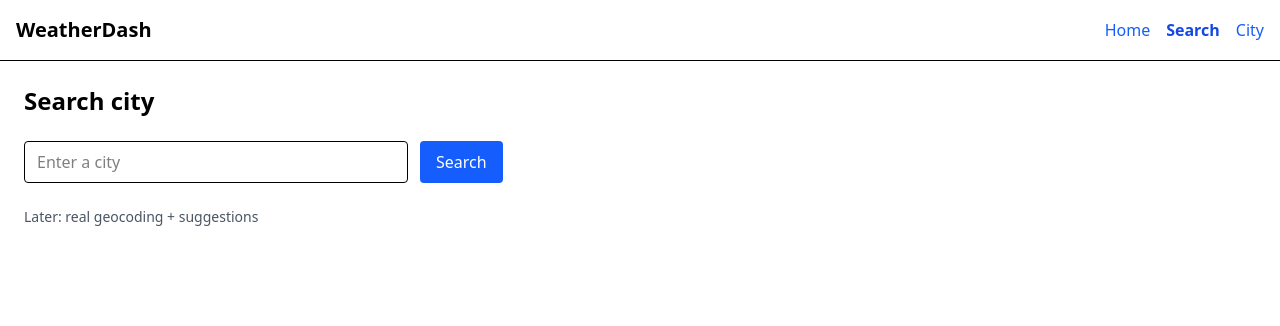
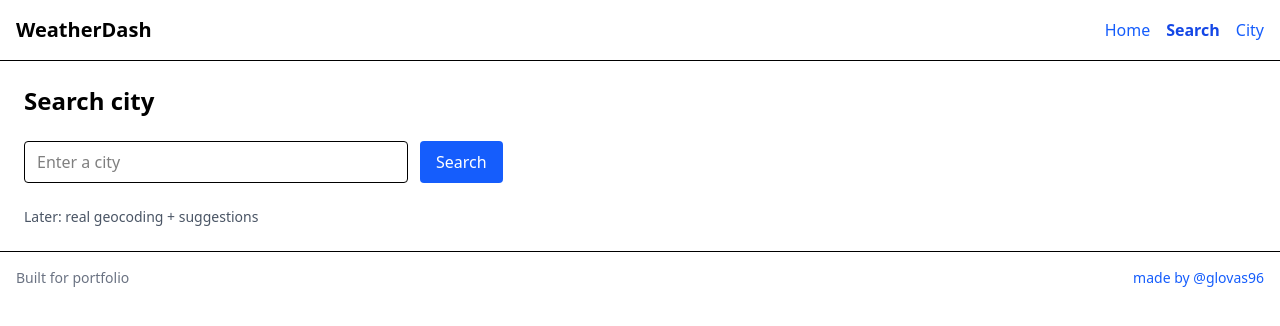
Before and after one commit to glovas96/weather-dashboard, a React (Vite) app: page /search in a window 1280 px wide. Shown: the top 326 px of the page. Built offline with nearby package versions, Linux system fonts and the light colour scheme.

Commit message:
feat: add Footer component

```diff
--- /dev/null
+++ b/src/components/Footer.jsx
@@ -0,0 +1,19 @@
+function Footer() {
+    return (
+        <footer className="border-t bg-white">
+            <div className="container mx-auto p-4 text-sm text-gray-500 flex justify-between">
+                <span>Built for portfolio</span>
+                <a
+                    href="https://github.com/glovas96"
+                    target="_blank"
+                    rel="noopener noreferrer"
+                    className="hover:underline text-blue-600"
+                >
+                    made by @glovas96
+                </a>
+            </div>
+        </footer>
+    );
+}
+
+export default Footer;
--- a/src/layouts/AppLayout.jsx
+++ b/src/layouts/AppLayout.jsx
@@ -1,4 +1,5 @@
 import Navbar from "../components/Navbar";
+import Footer from "../components/Footer";
 
 function AppLayout({ children }) {
     return (
@@ -7,6 +8,7 @@ function AppLayout({ children }) {
             <main>
                 {children}
             </main>
+            <Footer />
         </div>
     );
 }
```
